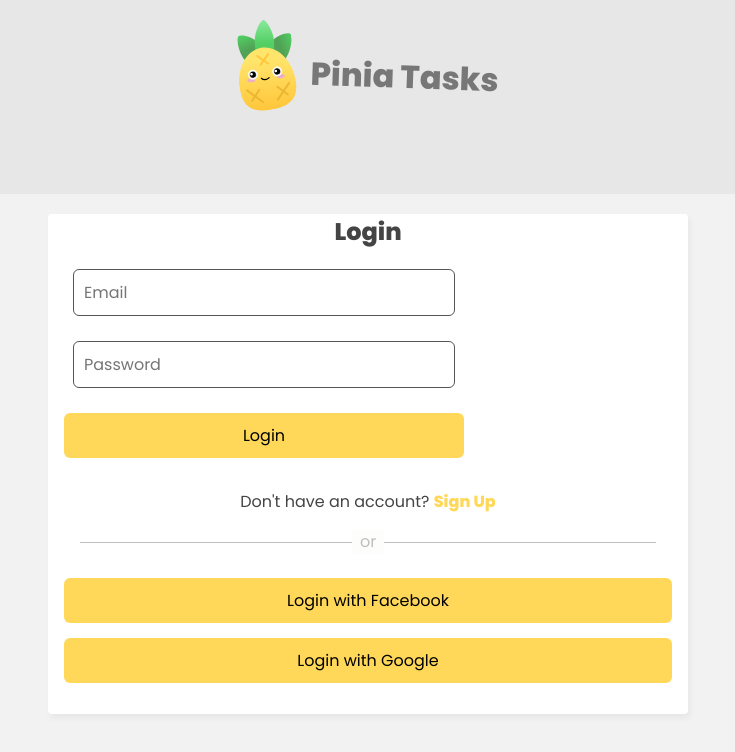
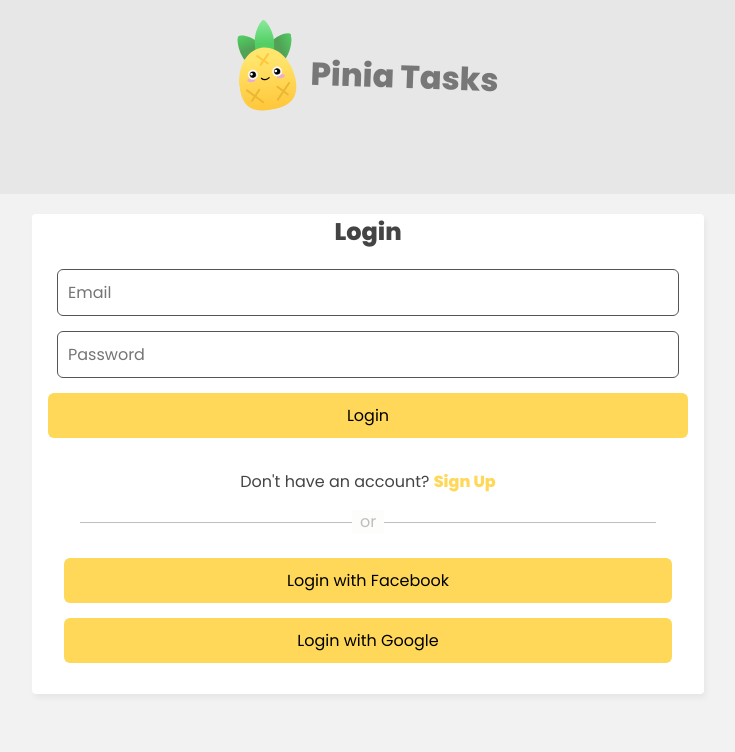
Before and after one commit to Aleroms/pinia-tasks, a Vue app: page / in a window 1280 px wide. Shown: the top 752 px of the page, without its empty margins (272-1007 px from the left). Built offline with nearby package versions, Linux system fonts and the light colour scheme; the HTML template or start-up script is replaced by a standard one.

Commit message:
have mercy on this ungodly code.

```diff
--- a/src/assets/main.css
+++ b/src/assets/main.css
@@ -57,7 +57,7 @@ header h1 {
 }
 
 /* form stuff  */
-form {
+.filter-form {
   max-width: 400px;
   margin: 0 auto;
   display: grid;
--- a/src/components/LoginForm.vue
+++ b/src/components/LoginForm.vue
@@ -11,6 +11,7 @@
     <ErrorMessage name="password" />
     <button @click.prevent="login" class="login-btn">Login</button>
   </VeeForm>
+
   <p>
     Don't have an account? <span @click="formStore.toggleForm">Sign Up</span>
   </p>
@@ -40,18 +41,20 @@ export default {
 };
 </script>
 
-<style>
+<style scoped>
 .form-container {
-  margin: 1rem;
+  margin: 1rem auto;
   display: flex;
-  flex-direction: column;
   align-items: center;
   justify-content: center;
+  flex-direction: column;
+  box-sizing: border-box;
 }
 .v-input {
   border: 1px solid #555;
-  width: 90%;
   margin-bottom: 15px;
+  width: 96%;
+  max-width: 600px;
 }
 .login-btn {
   width: 100%;
--- a/src/components/RegisterForm.vue
+++ b/src/components/RegisterForm.vue
@@ -53,18 +53,18 @@ export default {
 };
 </script>
 
-<style>
+<style scoped>
 .form-container {
   margin: 1rem;
   display: flex;
-  flex-direction: column;
   align-items: center;
   justify-content: center;
+  flex-direction: column;
 }
 .v-input {
   border: 1px solid #555;
-  width: 90%;
   margin-bottom: 15px;
+  width: 96%;
 }
 .login-btn {
   width: 100%;
@@ -73,6 +73,7 @@ export default {
 span {
   font-weight: 700;
   color: #ffd859;
+  cursor: pointer;
 }
 
 .hr-text {
--- a/src/components/TaskForm.vue
+++ b/src/components/TaskForm.vue
@@ -1,6 +1,6 @@
 <template>
   <div class="wrapper">
-    <form @submit.prevent="handleSubmit">
+    <form @submit.prevent="handleSubmit" class="filter-form">
       <input type="text" placeholder="I need to..." v-model="newTask" />
       <button>Add</button>
     </form>
--- a/src/view/Home.vue
+++ b/src/view/Home.vue
@@ -30,4 +30,7 @@ export default {
   background-color: #e7e7e7;
   height: 84px;
 }
+.authentication{
+  padding: 0 1rem;
+}
 </style>
```
